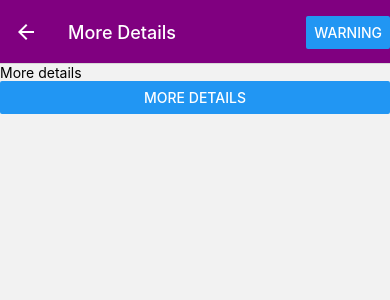
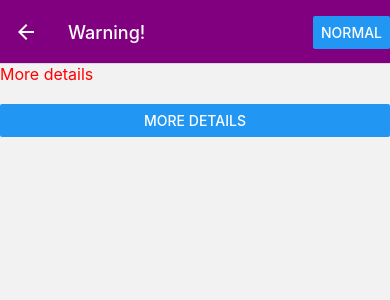
Before and after one commit to realericwang/CS5520, a React Native app: screen /Details in a window 390 px wide. Both pictures are taken after a click on the button "WARNING". Shown: the top 300 px of the page. Built offline with nearby package versions, Linux system fonts and the light colour scheme.

Commit message:
feat: function "Warning" button

```diff
--- a/App.js
+++ b/App.js
@@ -3,7 +3,6 @@ import Home from "./Components/Home";
 import { NavigationContainer } from "@react-navigation/native";
 import { createNativeStackNavigator } from "@react-navigation/native-stack";
 import GoalDetails from "./Components/GoalDetails";
-import { Button } from "react-native";
 
 const Stack = createNativeStackNavigator();
 
@@ -28,14 +27,6 @@ export default function App() {
           component={GoalDetails}
           options={({ route }) => ({
             title: route.params ? route.params.goalData.text : "More Details",
-            headerRight: () => (
-              <Button
-                title="Warning"
-                onPress={() => {
-                  console.log("warning");
-                }}
-              />
-            ),
           })}
         />
       </Stack.Navigator>
--- a/Components/GoalDetails.js
+++ b/Components/GoalDetails.js
@@ -1,25 +1,57 @@
 import { Button, StyleSheet, Text, View } from "react-native";
-import React from "react";
+import React, { useState, useEffect } from "react";
 
 export default function GoalDetails({ navigation, route }) {
-  console.log(route);
+  const [isWarning, setIsWarning] = useState(false);
+
+  useEffect(() => {
+    navigation.setOptions({
+      headerRight: () => (
+        <Button
+          title={isWarning ? "Normal" : "Warning"}
+          onPress={toggleWarning}
+          color={isWarning ? undefined : "red"}
+        />
+      ),
+    });
+  }, [isWarning, navigation]);
+
   function moreDetailsHandler() {
     navigation.push("Details");
   }
 
+  function toggleWarning() {
+    setIsWarning((prev) => !prev);
+    navigation.setOptions({
+      title: isWarning ? "More Details" : "Warning!",
+      headerRight: () => (
+        <Button
+          title={isWarning ? "Warning" : "Normal"}
+          onPress={toggleWarning}
+          color={isWarning ? "red" : undefined}
+        />
+      ),
+    });
+  }
+
   return (
     <View>
-      {route.params ? (
-        <Text>
-          This is details of a goal with text {route.params.goalData.text} and
-          id {route.params.goalData.id}
-        </Text>
-      ) : (
-        <Text>More details</Text>
-      )}
+      <Text style={[styles.text, isWarning && styles.warningText]}>
+        {route.params
+          ? `This is details of a goal with text ${route.params.goalData.text} and id ${route.params.goalData.id}`
+          : "More details"}
+      </Text>
       <Button title="More Details" onPress={moreDetailsHandler} />
     </View>
   );
 }
 
-const styles = StyleSheet.create({});
+const styles = StyleSheet.create({
+  text: {
+    fontSize: 16,
+    marginBottom: 20,
+  },
+  warningText: {
+    color: "red",
+  },
+});
```
